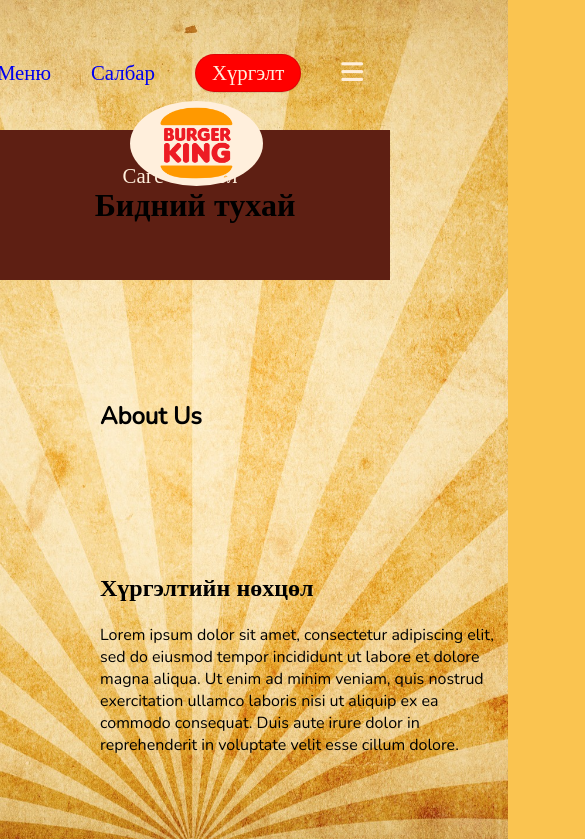
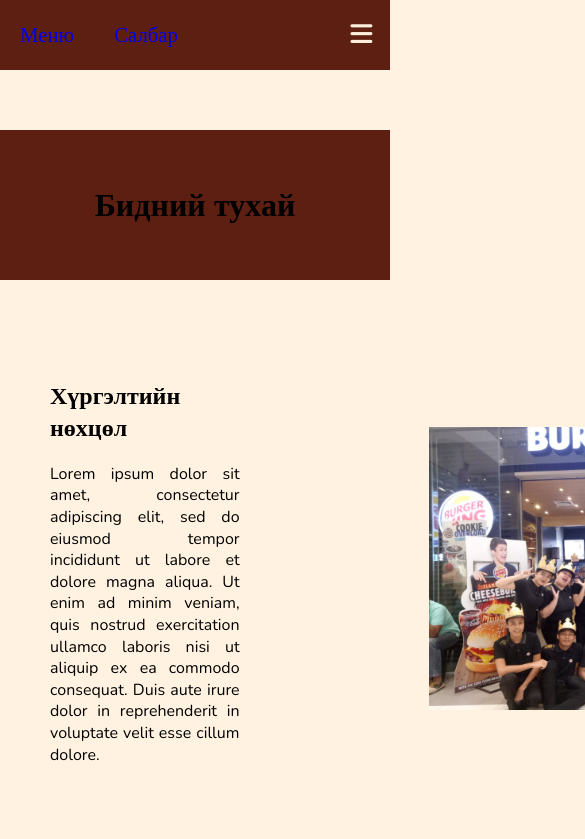
Before and after one commit to tseren1218/Burger_King, a plain HTML site: page about.html in a window 390 px wide. Shown: the top 839 px of the page, 585 px wide, since content can reach past the window. Drawn offline with nearby package versions, Linux system fonts and the light colour scheme.

Commit message:
navbar scroll

```diff
--- a/about.html
+++ b/about.html
@@ -5,13 +5,12 @@
     <meta http-equiv="X-UA-Compatible" content="IE=edge" />
     <meta name="viewport" content="width=device-width, initial-scale=1.0" />
     <meta name="description" content="Burger King Mongolia" />
-    <link rel="stylesheet" href="styles/style.css" />
+    <link rel="stylesheet" href="./styles/style.css" />
     <link rel="stylesheet" href="styles/about.css" />
     <script
       src="https://kit.fontawesome.com/ea59dd7bdf.js"
       crossorigin="anonymous"
     ></script>
-
     <title>Салбар</title>
   </head>
 
@@ -20,32 +19,48 @@
       <header>
         <nav class="navbar-container">
           <ul class="navbar-left-items">
-            <li><a href="/menu.html">Меню</a></li>
-            <li><a href="/branches.html">Салбар</a></li>
+            <li><a href="./menu.html">Меню</a></li>
+            <li><a href="./branches.html">Салбар</a></li>
             <li class="hurgelt">
-              <a href="/delivery.html" class="hurgelt-button">Хүргэлт</a>
+              <a href="./delivery.html" class="hurgelt-button">Хүргэлт</a>
             </li>
-            <li>
+            <li class="more">
               <input type="checkbox" name="check" id="check" />
               <label for="check" class="checkbtn">
                 <i class="fas fa-bars"></i>
               </label>
               <ul class="dropdown">
-                <li><a href="/about.html">Бидний тухай</a></li>
-                <li><a href="/contacts.html">Холбоо барих</a></li>
-                <li><a href="/terms.html">Үйлчилгээний нөхцөл</a></li>
+                <li class="responsive-items">
+                  <a href="./index.html">Нүүр</a>
+                </li>
+                <li class="responsive-items"><a href="./menu.html">Меню</a></li>
+                <li class="responsive-items">
+                  <a href="./branches.html">Салбар</a>
+                </li>
+                <li class="responsive-items">
+                  <a href="./delivery.html" class="hurgelt-button">Хүргэлт</a>
+                </li>
+                <li><a href="./about.html">Бидний тухай</a></li>
+                <li><a href="./contacts.html">Холбоо барих</a></li>
+                <li><a href="./terms.html">Үйлчилгээний нөхцөл</a></li>
               </ul>
             </li>
           </ul>
-          <a href="/index.html"
-            ><img class="logo" src="/images/logo.png" alt="logo" height="80"
+          <a href="./index.html"
+            ><img class="logo" src="./images/logo.png" alt="logo" height="80"
           /></a>
           <ul class="navbar-right-items">
             <li>Сагс</li>
             <li>Хэл</li>
           </ul>
         </nav>
-      </header>
+
+        <script type="text/javascript">
+          window.addEventListener("scroll", function () {
+            var header = document.querySelector("header");
+            header.classList.toggle("sticky", window.scrollY > 100);
+          })
+        </script>
 
       <article class="page-header">
         <h1 class="page-title">Бидний тухай</h1>
@@ -93,7 +108,7 @@
 
         <section class="terms-area">
           <h2 class="terms-title">Хүргэлтийн нөхцөл</h2>
-          <p>
+          <p class="about-text">
             Lorem ipsum dolor sit amet, consectetur adipiscing elit, sed do
             eiusmod tempor incididunt ut labore et dolore magna aliqua. Ut enim
             ad minim veniam, quis nostrud exercitation ullamco laboris nisi ut
@@ -143,6 +158,13 @@
           </ul>
         </section>
       </footer>
+
+      <script type="text/javascript">
+        window.addEventListener("scroll", function () {
+          var header = document.querySelector("header");
+          header.classList.toggle("sticky", window.scrollY > 100);
+        });
+      </script>
     </div>
   </body>
 </html>
--- a/styles/about.css
+++ b/styles/about.css
@@ -13,13 +13,35 @@
 }
 
 .about-container {
-  display: flex;
-  flex-direction: column;
-  flex-wrap: wrap;
-  gap: 100px;
-  justify-content: space-around;
-  margin: 100px;
-  f
+  display: grid;
+  grid-template-columns: 2fr 1fr;
+  grid-row-gap: 60px;
+  justify-content: space-between;
+  align-items: center;
+  width: 100%;
+  max-width: 1100px;
+  margin: 0 auto;
+  padding: 30px 50px;
+}
+
+.terms-area {
+  grid-column: 1 / 2;
+  vertical-align: middle;
+  width: 50%;
+}
+
+.about-text {
+  text-align: justify;
+  line-height: 1.35em;
+}
+
+/* .terms-image {
+  width: 80%;
+} */
+
+.terms-area-sondgoi {
+  grid-row: 2 / 3;
+  grid-column: 2 / 3;
 }
 h1 {
   font-size: 32px;
@@ -38,3 +60,7 @@ h1 {
 .about_medeelel img {
   overflow: auto; /* Clears the float */
 }
+
+.about-us-healing {
+  display: none;
+}
--- a/styles/style.css
+++ b/styles/style.css
@@ -3,9 +3,9 @@
 html {
   --default-brown: #5e1f13;
   --default-white: #ffefdc;
+  --responsive-default: #fff2e1;
   --background-yellow: #fac450;
   --button-red: #ff0000;
-  background-color: #fac450;
   background-image: url(/images/bg_image.jpg);
   background-repeat: no-repeat;
   background-size: cover;
@@ -14,19 +14,10 @@ html {
 }
 
 body {
-  /* display: flex;
-  justify-content: center;
-  align-items: center; */
   margin: 0;
   padding: 0;
   font-family: Nunito;
 }
-/* .jishee_centered {
-  width: 1400px;
-  margin: 0;
-  padding: 0;
-  font-family: Nunito;
-} */
 
 .bg-image {
   top: 0;
@@ -43,15 +34,49 @@ body {
 .navbar-container {
   display: flex;
   position: fixed;
-  padding: 10px 30px;
-  height: 60px;
+  padding: 20px 30px;
+  height: 50px;
   z-index: 1000;
   flex-direction: row;
+  min-width: 0;
   justify-content: space-between;
   top: 0;
   right: 0;
   width: 100%;
   align-items: center;
+  transition-duration: 0.6s;
+}
+
+.sticky .navbar-container {
+  padding-top: 10px;
+  padding-bottom: 10px;
+  background-color: var(--default-white);
+  box-shadow: rgba(0, 0, 0, 0.35) 0px 5px 15px;
+  transition-duration: 0.6s;
+}
+
+.sticky .navbar-container a .logo {
+  background-color: var(--default-white);
+  transition-duration: 1s;
+}
+
+.sticky .navbar-container ul li a {
+  font-weight: 600;
+  color: var(--default-brown);
+}
+
+.sticky .navbar-container ul li {
+  font-weight: 600;
+  color: var(--default-brown);
+}
+
+.sticky .navbar-container ul li label i {
+  color: var(--default-brown);
+}
+
+.sticky .navbar-container ul li .hurgelt-button {
+  font-weight: 500;
+  color: var(--default-white);
 }
 
 nav ul {
@@ -74,15 +99,18 @@ nav ul li a:link {
   text-decoration: none;
 }
 
+.responsive-items {
+  display: none;
+}
+
 .logo {
   height: 75px;
   width: auto;
   position: absolute;
   left: calc(50% - 35px);
-  transition-duration: 200ms;
+  transition-duration: 0.4s;
   margin-top: -35px;
   padding: 5px 0px;
-  background-color: var(--default-white);
   border-radius: 50%;
 }
 
@@ -107,7 +135,7 @@ nav ul li a {
 }
 
 nav ul li a:hover {
-  transform: scale(1.05);
+  transform: scale(1.1);
 }
 
 nav ul li a:visited {
@@ -174,6 +202,10 @@ ul li ul.dropdown li a:visited {
   display: block;
 }
 
+#check:checked ~ ul.dropdown .responsive-items {
+  display: none;
+}
+
 .hurgelt {
   padding-right: 0;
 }
@@ -205,15 +237,12 @@ ul li ul.dropdown li a:visited {
 footer {
   display: flex;
   padding: 20px 80px 8px 80px;
-  /* margin-top: 100px; */
+  margin-top: 100px;
   margin-bottom: 0px;
-  margin-top: 100px;
   background-color: var(--default-brown);
   justify-content: space-between;
   color: var(--default-white);
   text-decoration: none;
-
-  flex-shrink: 0;
 }
 
 footer a {
@@ -243,8 +272,57 @@ footer h3 {
   margin: 0;
 }
 
-@media (max-width: 1000px) {
+@media (max-width: 500px) {
+  html {
+    background-image: none;
+    background-color: var(--responsive-default);
+  }
+
   .navbar-container {
-    flex-direction: column;
+    margin: 0;
+    padding: 0;
+    height: 70px;
+    width: 100vw;
+    display: flex;
+    flex-direction: row;
+    justify-content: space-between;
+    background-color: var(--default-brown);
+  }
+
+  .navbar-left-items {
+    margin: 0;
+    padding: 0;
+  }
+
+  .navbar-right-items {
+    display: none;
+  }
+
+  .navbar-container ul {
+    margin: 0;
+    padding: 0;
+  }
+
+  .navbar-container ul li {
+    color: var(--default-brown);
+  }
+
+  .logo {
+    display: none;
+  }
+
+  .hurgelt {
+    padding: 10px 20px 10px 20px;
+  }
+
+  .hurgelt-button {
+    all: unset;
+    cursor: pointer;
+  }
+
+  .more {
+    display: flex;
+    margin: 0;
+    padding: 10px 20px 10px 20px;
   }
 }
```
